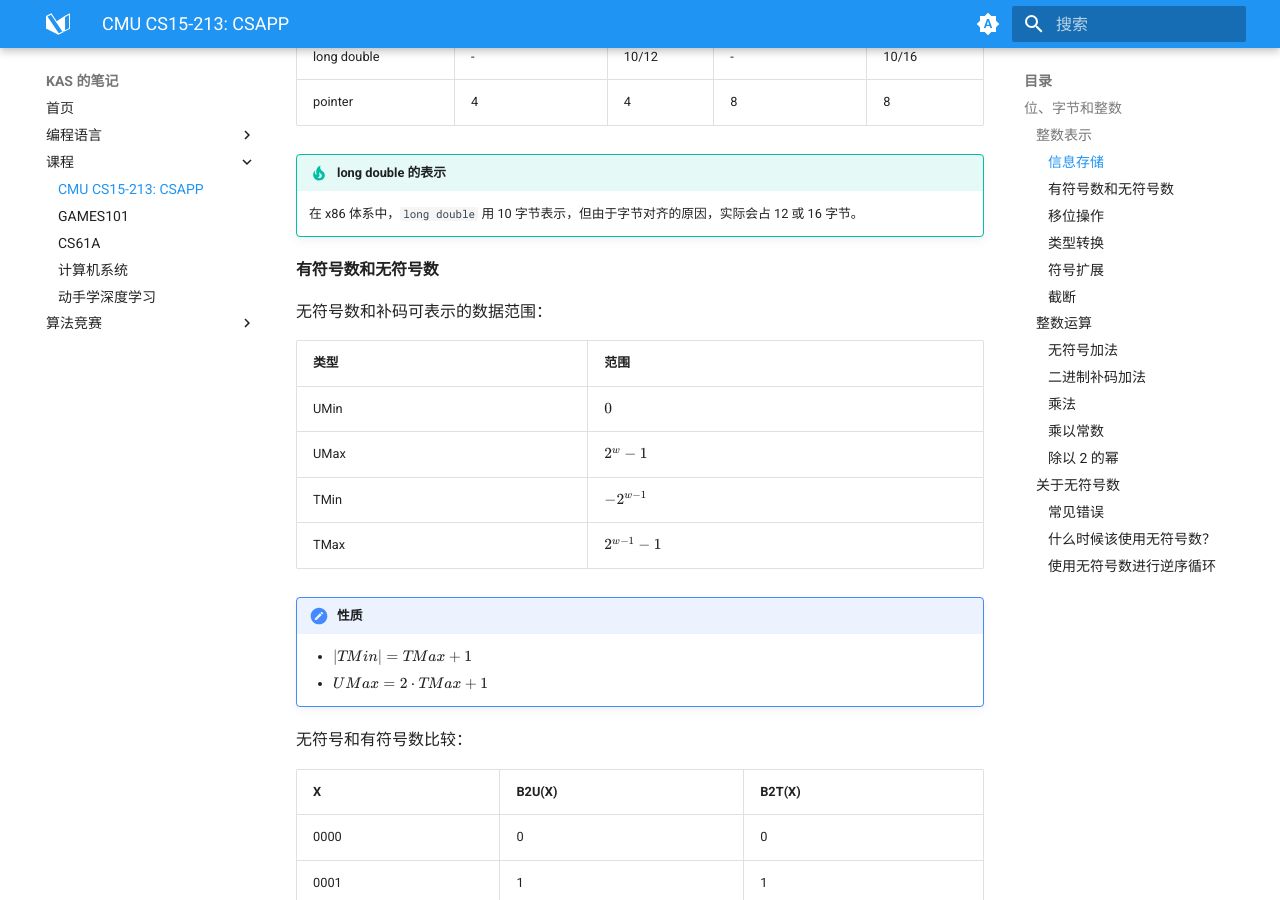
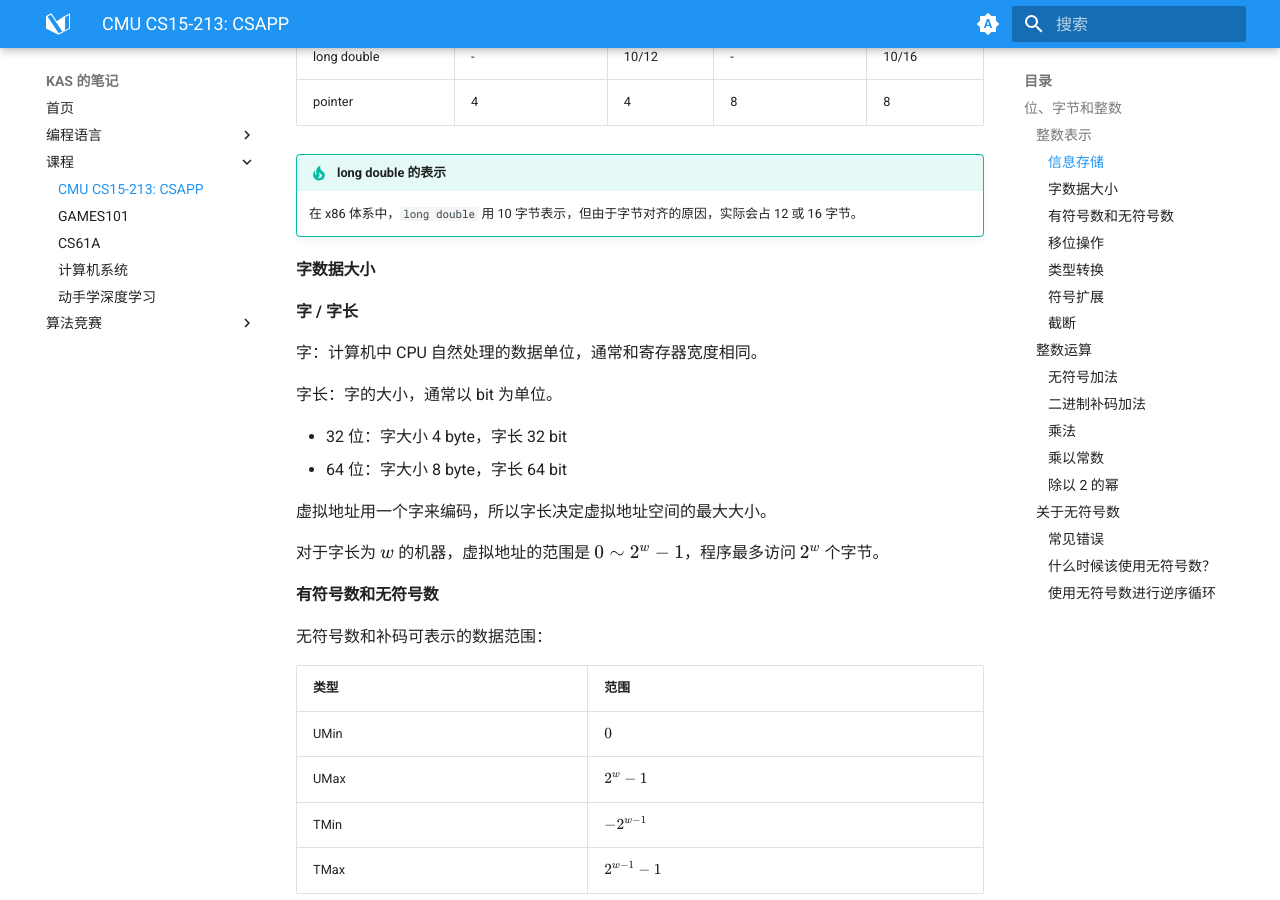
Before and after one commit to kas030/mkdocs-blog, an MkDocs documentation site: the page built from blog/docs/courses/cmu-cs15-213-csapp.md, in a window 1280 px wide and 900 px high, scrolled down 1570 px. Built offline with MkDocs 1.6.1 and Material for MkDocs 9.7.7, drawn with Linux system fonts in a browser that asks for light colours; some of the changed text lies outside the part shown.

Commit message:
docs: update cmu cs15-213

```diff
--- a/blog/docs/courses/cmu-cs15-213-csapp.md
+++ b/blog/docs/courses/cmu-cs15-213-csapp.md
@@ -50,6 +50,21 @@ tags:
 !!! tip "long double 的表示"
 
     在 x86 体系中，`long double` 用 10 字节表示，但由于字节对齐的原因，实际会占 12 或 16 字节。
+
+#### 字数据大小
+
+**字 / 字长**
+
+字：计算机中 CPU 自然处理的数据单位，通常和寄存器宽度相同。
+
+字长：字的大小，通常以 bit 为单位。
+
+- 32 位：字大小 4 byte，字长 32 bit
+- 64 位：字大小 8 byte，字长 64 bit
+
+虚拟地址用一个字来编码，所以字长决定虚拟地址空间的最大大小。
+
+对于字长为 $w$ 的机器，虚拟地址的范围是 $0\sim 2^w-1$，程序最多访问 $2^w$ 个字节。
 
 #### 有符号数和无符号数
 
@@ -114,7 +129,7 @@ tags:
 
 该规则对比较运算符也适用：`<`、`>`、`==`、`<=`、`>=`。
 
-!!! warning "sizeof"
+!!! warning "注意 sizeof 的返回类型"
 
     `sizeof` 运算符的结果是**无符号数**，在参与运算时需特别注意。
 
```
